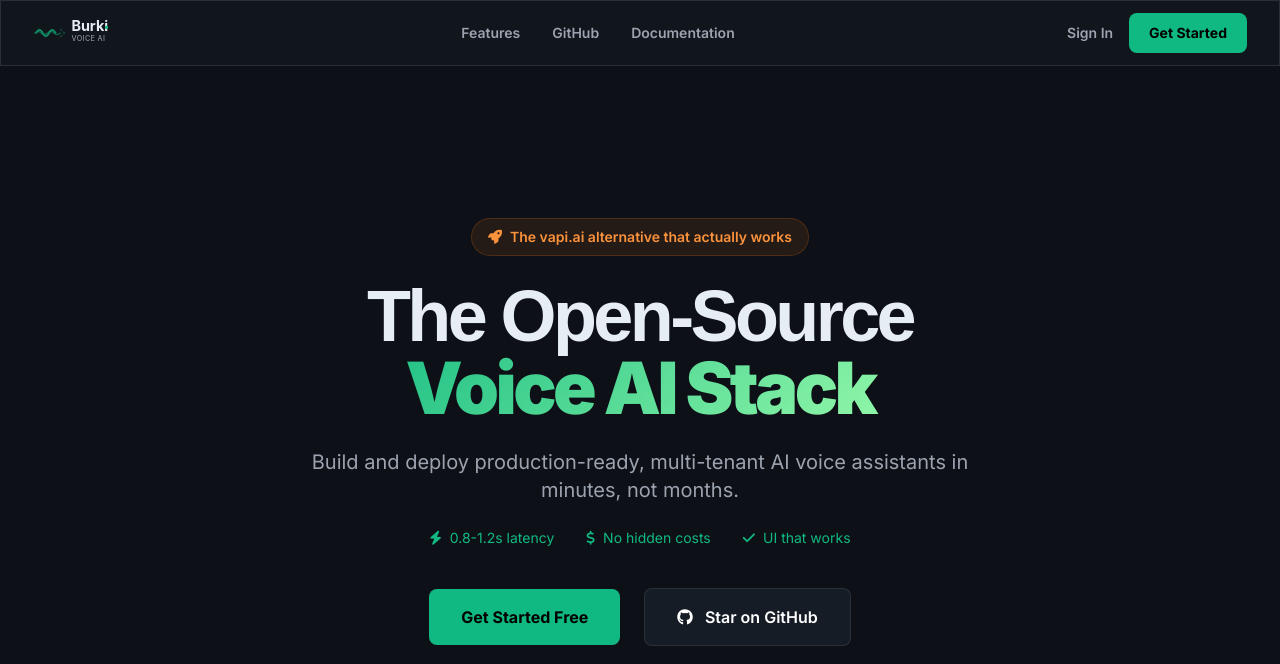
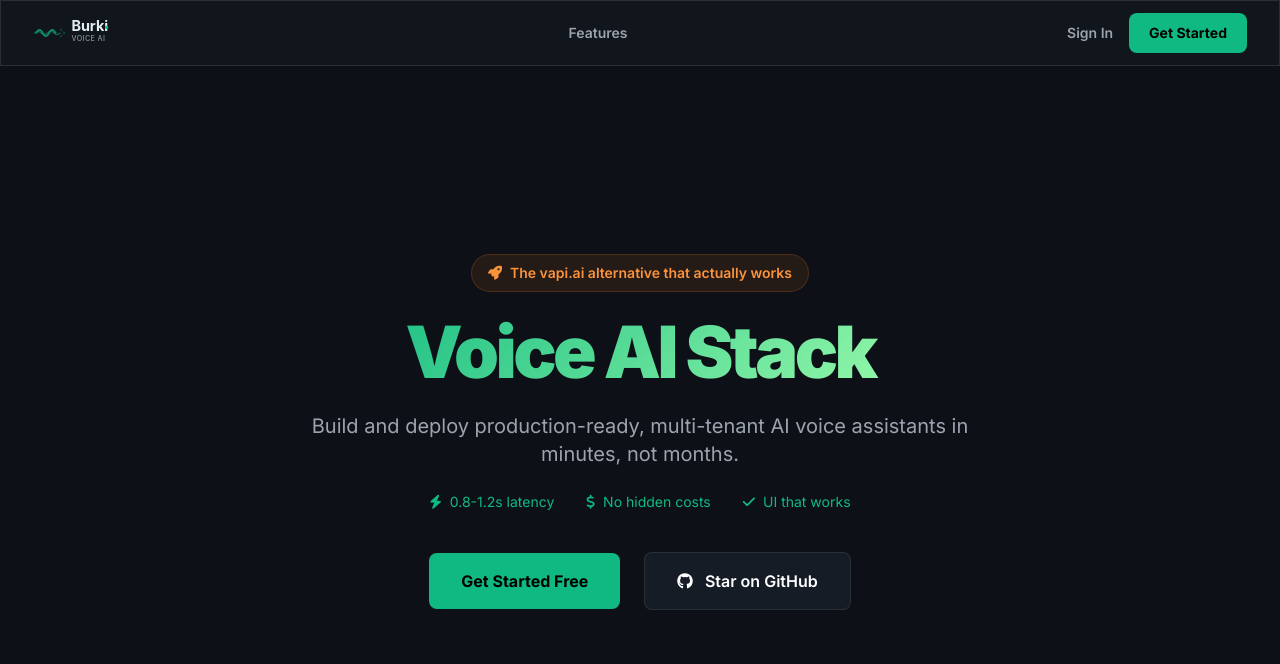
Before and after one commit to meeran03/burki, a FastAPI app: page / in a window 1280 px wide. Shown: the top 664 px of the page. Run offline with FastAPI, Linux system fonts and the light colour scheme; some libraries are stand-ins or nearby versions; some web fonts are replaced.

Commit message:
Update Open Graph and Twitter Card metadata for improved SEO: Modified the og:title and twitter:title to streamline branding, and adjusted alt text for the logo in the landing page. Commented out GitHub and documentation links for future reference.

```diff
--- a/app/templates/_head.html
+++ b/app/templates/_head.html
@@ -106,7 +106,7 @@
 <link rel="canonical" href="{{ request.url }}">
 
 <!-- Open Graph basic tags -->
-<meta property="og:title" content="{{ page_title or 'Burki Voice AI - Open Source vapi.ai Alternative' }}">
+<meta property="og:title" content="{{ page_title or 'Burki Voice AI - vapi.ai Alternative' }}">
 <meta property="og:description" content="{{ page_description or 'The open-source voice AI platform that actually works. 5x faster than vapi.ai with 0.8-1.2s response times, transparent pricing, and a UI that works.' }}">
 <meta property="og:url" content="{{ request.url }}">
 <meta property="og:type" content="website">
@@ -115,7 +115,7 @@
 
 <!-- Twitter Card tags -->
 <meta name="twitter:card" content="summary_large_image">
-<meta name="twitter:title" content="{{ page_title or 'Burki Voice AI - Open Source vapi.ai Alternative' }}">
+<meta name="twitter:title" content="{{ page_title or 'Burki Voice AI - vapi.ai Alternative' }}">
 <meta name="twitter:description" content="{{ page_description or 'The open-source voice AI platform that actually works. 5x faster than vapi.ai with 0.8-1.2s response times.' }}">
 <meta name="twitter:image" content="{{ request.url.scheme }}://{{ request.url.netloc }}{{ url_for('static', path='logo/dark.svg') }}">
 
--- a/app/templates/landing.html
+++ b/app/templates/landing.html
@@ -49,7 +49,7 @@
                     <a href="/" class="flex items-center space-x-3">
                         <img
                             src="{{ url_for('static', path='logo/dark.svg') }}"
-                            alt="Burki Voice AI Platform - Open Source Alternative to vapi.ai"
+                            alt="Burki Voice AI Platform"
                             class="h-8 w-auto"
                             width="32"
                             height="32"
@@ -57,8 +57,8 @@
                     </a>
                     <div class="hidden md:flex items-center space-x-8">
                         <a href="#features" class="text-sm font-semibold text-gray-400 hover:text-white transition-colors duration-300">Features</a>
-                        <a href="https://github.com/meeran03/burki" target="_blank" class="text-sm font-semibold text-gray-400 hover:text-white transition-colors duration-300">GitHub</a>
-                        <a href="/docs" class="text-sm font-semibold text-gray-400 hover:text-white transition-colors duration-300">Documentation</a>
+                        <!-- <a href="https://github.com/meeran03/burki" target="_blank" class="text-sm font-semibold text-gray-400 hover:text-white transition-colors duration-300">GitHub</a> -->
+                        <!-- <a href="/docs" class="text-sm font-semibold text-gray-400 hover:text-white transition-colors duration-300">Documentation</a> -->
                     </div>
                     <div class="flex items-center space-x-4">
                         {% if session.user_id %}
@@ -80,7 +80,7 @@
                     The vapi.ai alternative that actually works
                 </div>
                 <h1 class="text-5xl md:text-7xl font-black tracking-tighter mb-6">
-                    The Open-Source
+                    <!-- The Open-Source -->
                     <span class="gradient-text block">Voice AI Stack</span>
                 </h1>
                 <p class="text-lg md:text-xl text-gray-400 mb-6 max-w-2xl mx-auto">
@@ -300,8 +300,8 @@
                     <p class="text-gray-500 text-sm">&copy; 2025 Burki. All rights reserved.</p>
                 </div>
                 <div class="flex items-center space-x-6 mt-4 md:mt-0">
-                    <a href="https://github.com/meeran03/burki" target="_blank" class="text-gray-500 hover:text-white transition-colors"><i class="fab fa-github fa-lg"></i></a>
-                    <a href="/docs" class="text-gray-500 hover:text-white transition-colors text-sm">Documentation</a>
+                    <!-- <a href="https://github.com/meeran03/burki" target="_blank" class="text-gray-500 hover:text-white transition-colors"><i class="fab fa-github fa-lg"></i></a> -->
+                    <!-- <a href="/docs" class="text-gray-500 hover:text-white transition-colors text-sm">Documentation</a> -->
                     <a href="/#features" class="text-gray-500 hover:text-white transition-colors text-sm">Features</a>
                 </div>
             </div>
```
